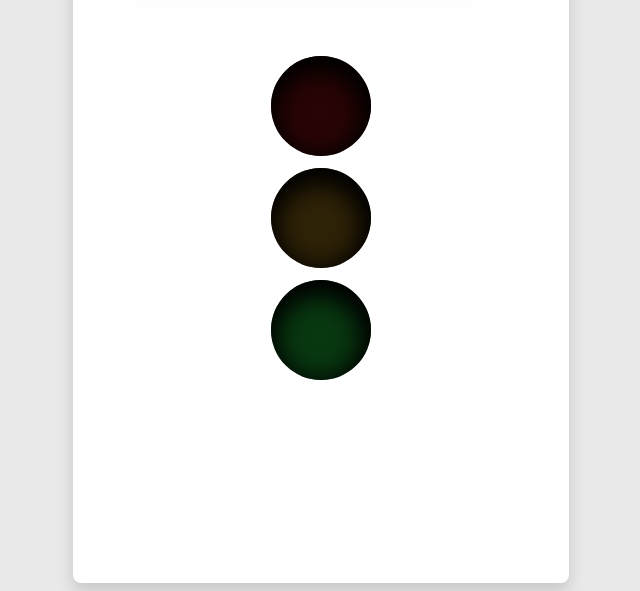
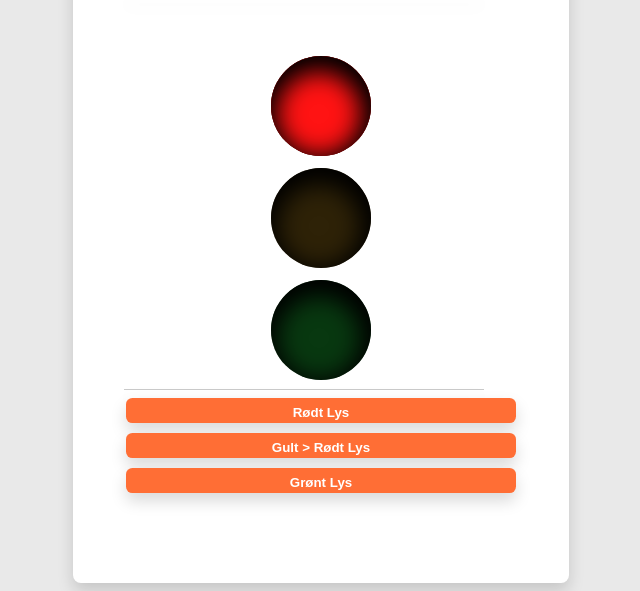
Before and after one commit to fshnchpz/GetAcademy, a plain HTML site: page tasks/trafficlight/index.html in a window 1280 px wide. Shown: the part 239-830 px from the top of the page, without its empty margins (319-959 px from the left). Drawn offline with Linux system fonts and the light colour scheme.

Commit message:
Added traffic light task

```diff
--- a/tasks/trafficlight/index.html
+++ b/tasks/trafficlight/index.html
@@ -7,7 +7,7 @@
     <script src="script.js"></script>
     <link rel="stylesheet" type="text/css" href="style.css" />
 </head>
-<body>
+<body onload="turnRed()">
     <div class="wrapper">
         <div class="container">
             <div class="center"> <h1>Trafikk Lys</h1> </div>
@@ -17,6 +17,10 @@
                 <div id="yellow" class="light yellow"></div>
                 <div id="green" class="light green"></div>
             </div>
+            <div class="divider"></div>
+            <button onClick="turnRed()">Rødt Lys</button>
+            <button onClick="turnYellowRed()">Gult > Rødt Lys</button>
+            <button onClick="turnGreen()">Grønt Lys</button>
         </div>
     </div>
 </body>
--- a/tasks/trafficlight/script.js
+++ b/tasks/trafficlight/script.js
@@ -1,6 +1,50 @@
-function turnLight(off1, off2, on1, on2){
-    document.getElementById(off1).classList.remove("active");
-    document.getElementById(off2).classList.remove("active");
-    document.getElementById(on1).classList.add("active");
-    document.getElementById(on2).classList.add("active");
+var turnReady = true;
+var currentLight = 'green';
+
+function turnAllOff() {
+    document.getElementById('green').innerHTML = "";
+    document.getElementById('red').innerHTML = "";
+    document.getElementById('yellow').innerHTML = "";
 }
+
+function turnLight(color){
+    turnAllOff();
+
+    document.getElementById(color).innerHTML = `<div id="${color}" class="light_active ${color}_active"></div>`;
+}
+
+function turnRed() {
+    if (turnReady) {
+        turnReady = false;
+        setTimeout(goRed, 2000);
+        turnReady = true;
+        currentLight = 'red';
+    }
+}
+function turnYellowRed() {
+    if (turnReady) {
+        turnReady = false;
+        setTimeout(goYellowRed, 1000);
+        turnReady = true;
+        currentLight = 'red';
+    }
+}
+function turnGreen() {
+    if (turnReady) {
+        turnReady = false;
+        setTimeout(goGreen, 2000);
+        turnReady = true;
+        currentLight = 'green';
+    }
+}
+
+function goRed() {
+    turnLight('red');
+}
+function goYellowRed() {
+    turnLight('yellow');
+    setTimeout(goRed, 1000);
+}
+function goGreen() {
+    turnLight('green');
+}
--- a/tasks/trafficlight/style.css
+++ b/tasks/trafficlight/style.css
@@ -74,12 +74,37 @@ a:hover {
     background-color: #ff976d;
 }
 
+button {
+    margin: 5px;
+    color: white;
+    font-weight: 600;
+    border-radius: 0.4rem;
+    border-color: #ff6e35;
+    background-color: #ff6e35;
+    border-style: none;
+    height: 25px;
+    min-width: min-content;
+    box-shadow: 0 0.5rem 1rem rgba(0,0,0,.15);
+    text-align: center;
+    text-decoration: none;
+    padding-top: 5px;
+}
+button:hover {
+    background-color: #ff976d;
+}
+
 .light {
     box-shadow: -2px 8px 25px 8px black inset;
     height: 100px;
     width: 100px;
     border-radius: 50%;
     margin: 6px;
+}
+.light_active {
+    box-shadow: -2px 8px 25px 8px black inset;
+    height: 100px;
+    width: 100px;
+    border-radius: 50%;
 }
 .red {
     background-color:#290404;
```
